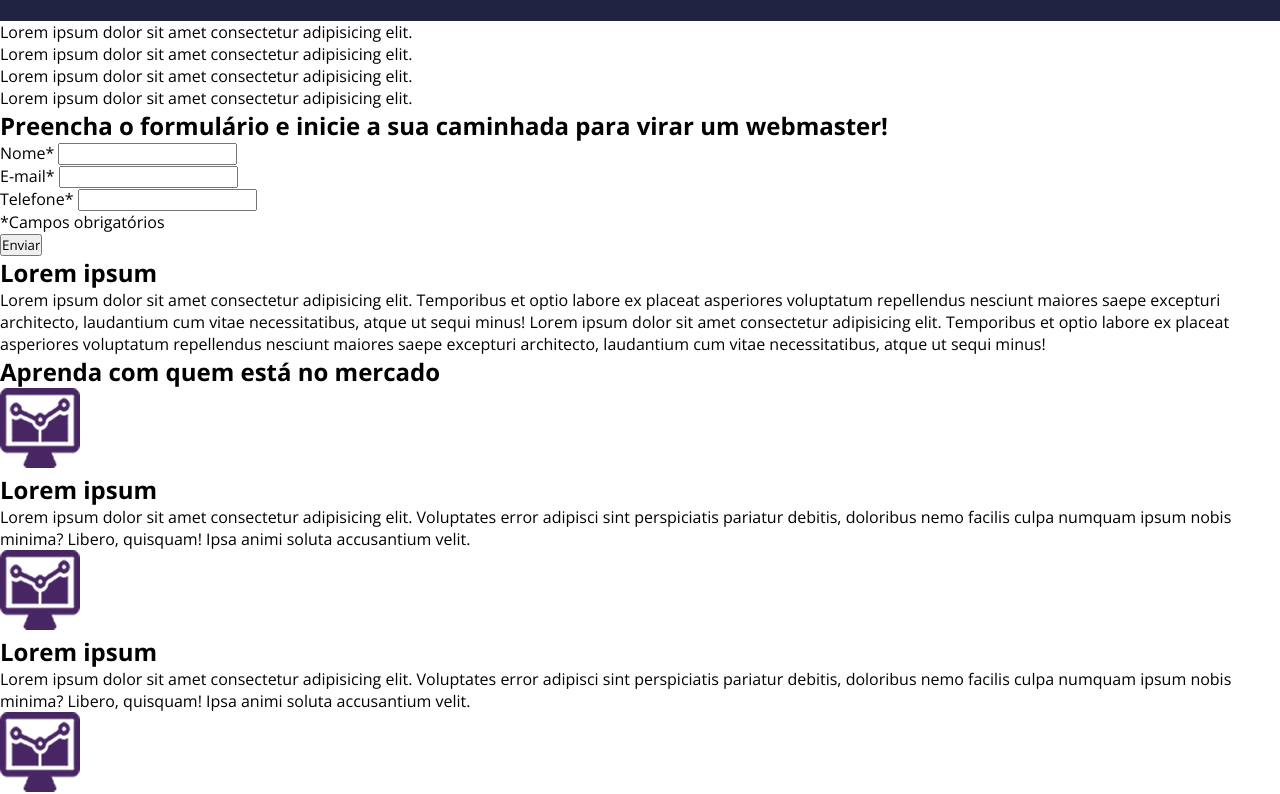
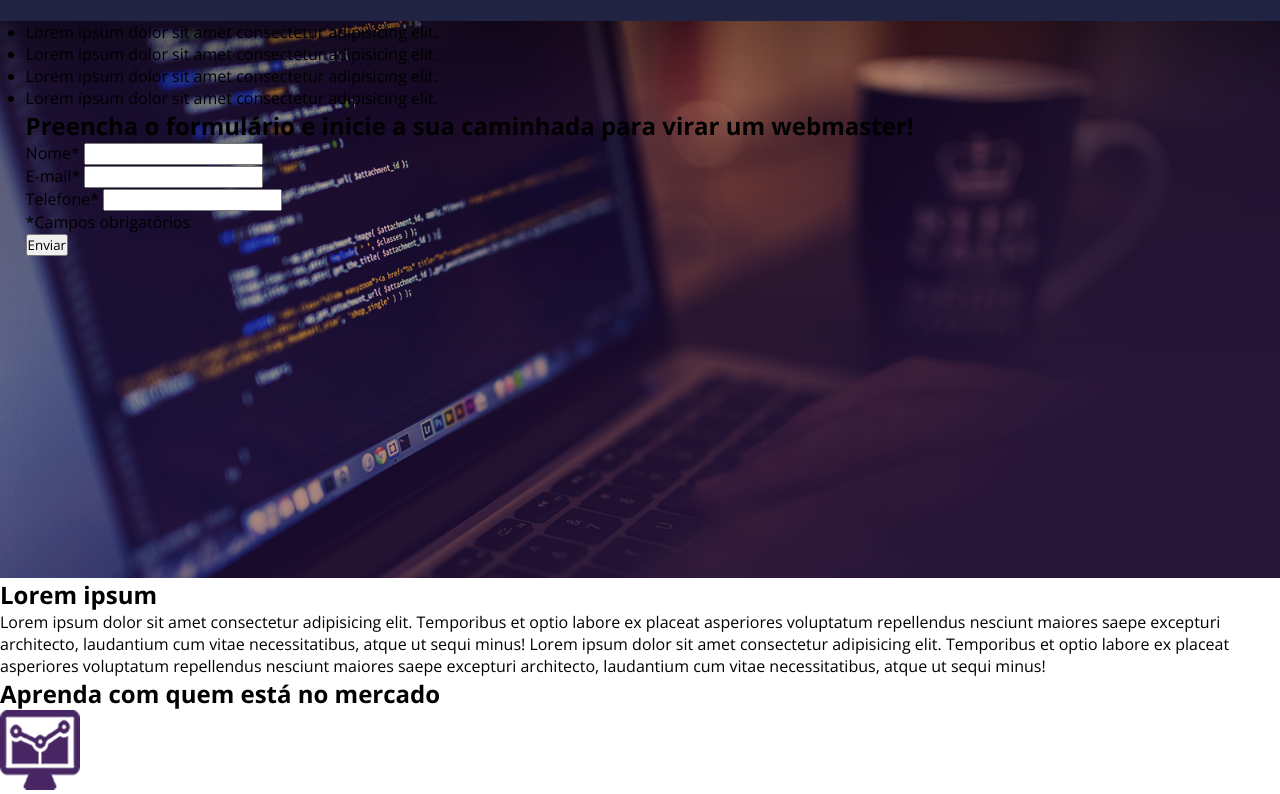
Before and after one commit to batistaleo/landingpage, a plain HTML site: page index.html in a window 1280 px wide. Shown: the part 39-833 px from the top of the page. Drawn offline with nearby package versions, Linux system fonts and the light colour scheme.

Commit message:
estilizado o banner

```diff
--- a/css/style.css
+++ b/css/style.css
@@ -29,3 +29,16 @@ html,body{
 .header img{
     margin: 15px;
 }
+
+.container-banner{
+    width: 100%;
+    padding: 0 2%;
+    height: 557px;
+    background-image: url(../images/header_bg.png);
+    background-size: cover;
+    background-position: center;
+}
+
+.container-banner > .center{
+    height: 100%;
+}
```
